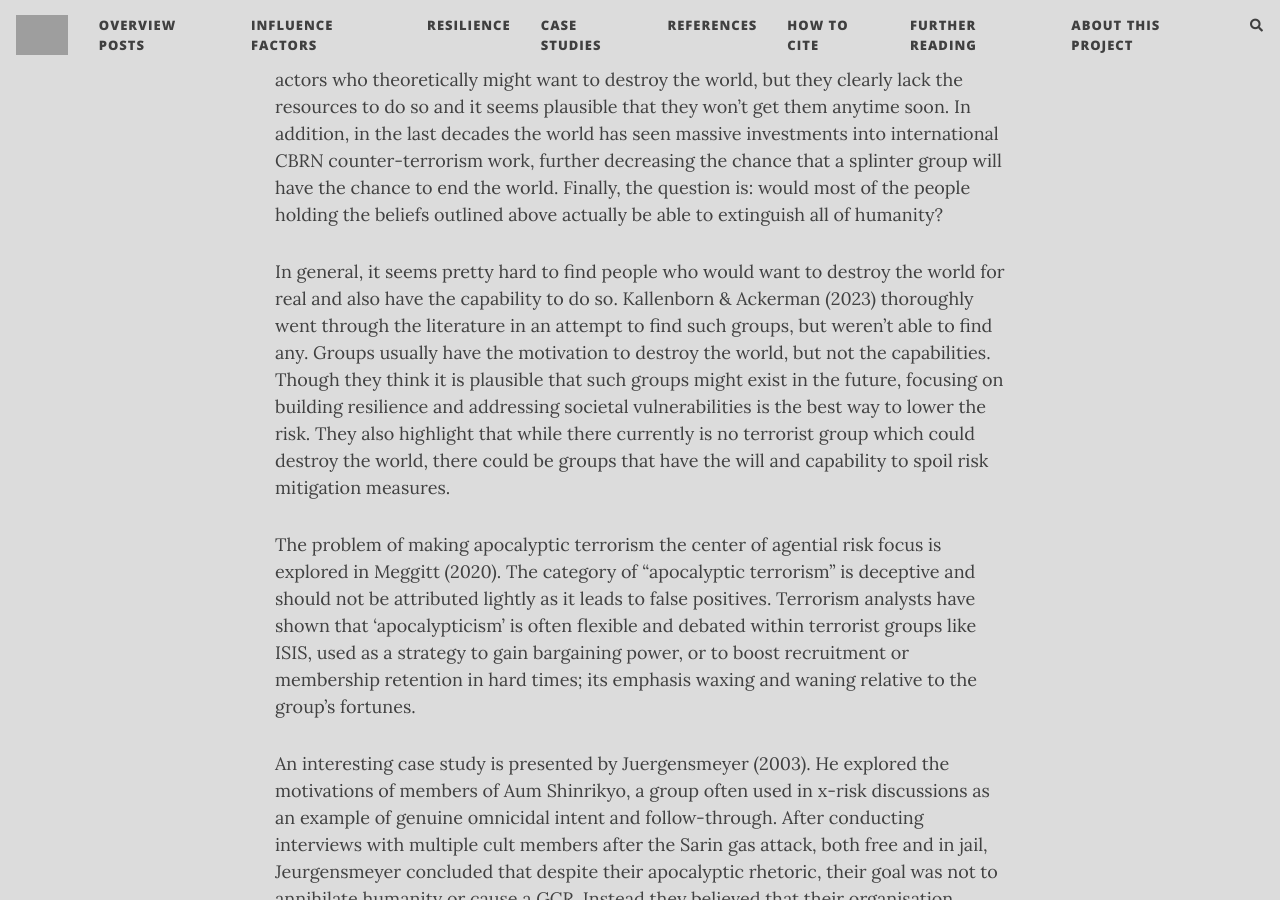
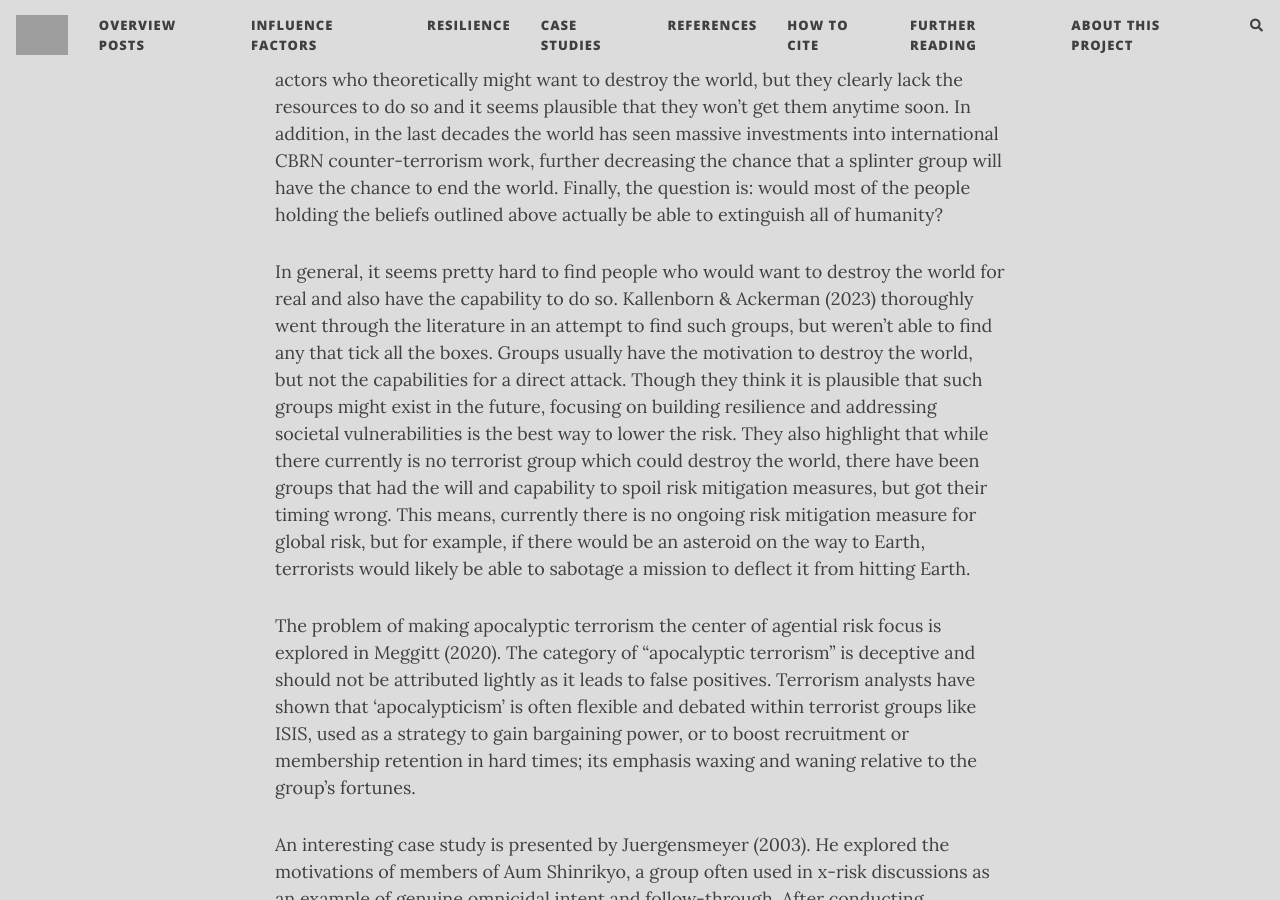
Before and after one commit to florianjehn/Societal_Collapse, a Jekyll site: the page built from _posts/2025-11-29-risk_actors.md, in a window 1280 px wide and 900 px high, scrolled down 4185 px. Built offline with Jekyll 4.4.1, drawn with Linux system fonts in a browser that asks for light colours; nearby versions of some CDN libraries; comment, search, counter and statistics services are not loaded; grey boxes are pictures that could not be loaded.

Commit message:
Update 2025-11-29-risk_actors.md

```diff
--- a/_posts/2025-11-29-risk_actors.md
+++ b/_posts/2025-11-29-risk_actors.md
@@ -47,7 +47,7 @@ So far we have explored in great detail what has and what might motivate individ
 
 There is a recurring theme in existential risk literature (for example the work by Torres explained above) that strongly emphasizes the risk of terrorists or single actors causing a global catastrophic event. However, this argument lacks somewhat, as there might be actors who theoretically might want to destroy the world, but they clearly lack the resources to do so and it seems plausible that they won’t get them anytime soon. In addition, in the last decades the world has seen massive investments into international CBRN counter-terrorism work, further decreasing the chance that a splinter group will have the chance to end the world. Finally, the question is: would most of the people holding the beliefs outlined above actually be able to extinguish all of humanity?
 
-In general, it seems pretty hard to find people who would want to destroy the world for real and also have the capability to do so. Kallenborn & Ackerman (2023) thoroughly went through the literature in an attempt to find such groups, but weren’t able to find any. Groups usually have the motivation to destroy the world, but not the capabilities. Though they think it is plausible that such groups might exist in the future, focusing on building resilience and addressing societal vulnerabilities is the best way to lower the risk. They also highlight that while there currently is no terrorist group which could destroy the world, there could be groups that have the will and capability to spoil risk mitigation measures.
+In general, it seems pretty hard to find people who would want to destroy the world for real and also have the capability to do so. Kallenborn & Ackerman (2023) thoroughly went through the literature in an attempt to find such groups, but weren’t able to find any that tick all the boxes. Groups usually have the motivation to destroy the world, but not the capabilities for a direct attack. Though they think it is plausible that such groups might exist in the future, focusing on building resilience and addressing societal vulnerabilities is the best way to lower the risk. They also highlight that while there currently is no terrorist group which could destroy the world, there have been groups that had the will and capability to spoil risk mitigation measures, but got their timing wrong. This means, currently there is no ongoing risk mitigation measure for global risk, but for example, if there would be an asteroid on the way to Earth, terrorists would likely be able to sabotage a mission to deflect it from hitting Earth.
 
 The problem of making apocalyptic terrorism the center of agential risk focus is explored in Meggitt (2020). The category of “apocalyptic terrorism” is deceptive and should not be attributed lightly as it leads to false positives. Terrorism analysts have shown that ‘apocalypticism’ is often flexible and debated within terrorist groups like ISIS, used as a strategy to gain bargaining power, or to boost recruitment or membership retention in hard times; its emphasis waxing and waning relative to the group’s fortunes.
 
```
